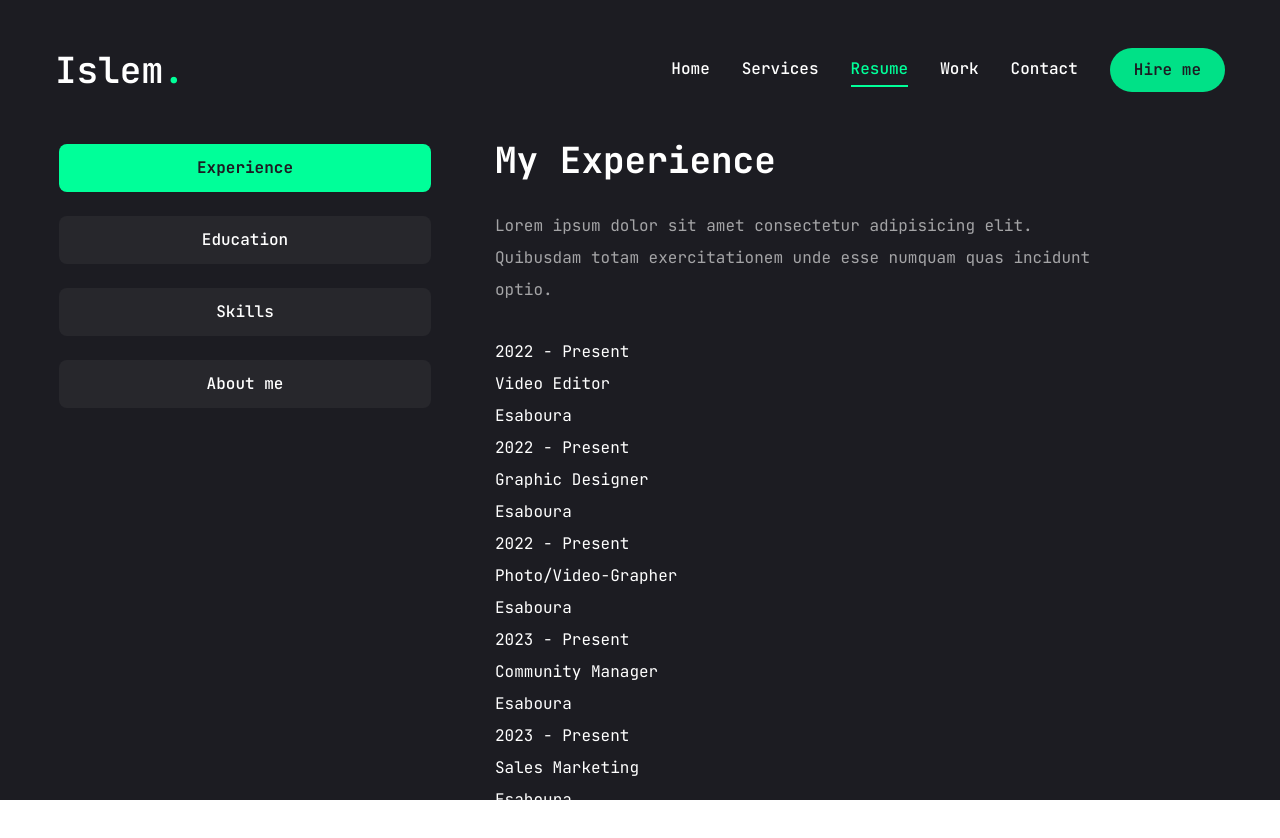
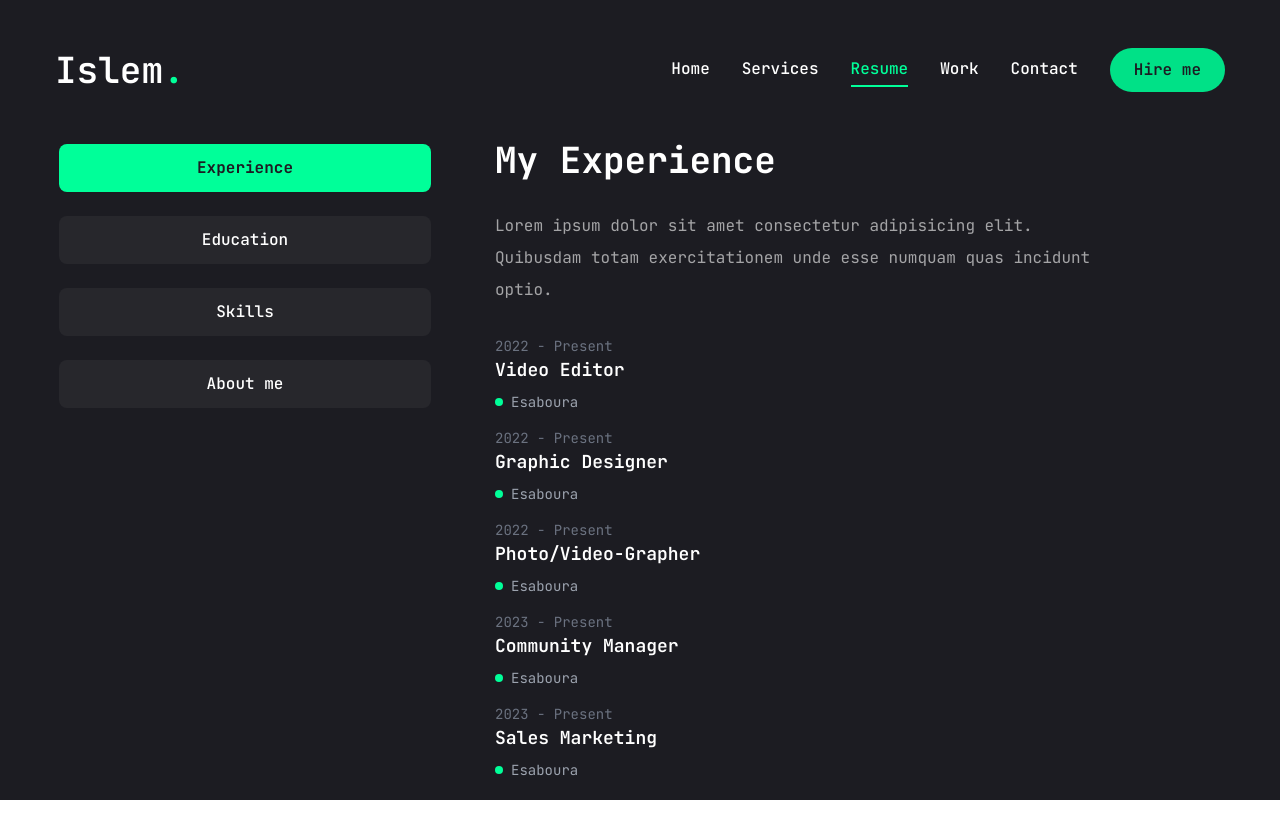
Before and after one commit to jacoubtech/Portfolio, a Next.js app: page /resume in a window 1280 px wide. Shown: the top 838 px of the page. After the commit the page ends 816 px from the top, so only its background shows below. Built offline with nearby package versions, Linux system fonts and the light colour scheme.

Commit message:
error : scroll area resolved by senior dev mr.Filali Abderaouf allah ybarek

```diff
--- a/app/resume/page.tsx
+++ b/app/resume/page.tsx
@@ -199,18 +199,20 @@ const resume = () => {
             <div className="flex flex-col gap-[30px] text-center xl:text-left">
               <h3 className="text-4xl font-bold">{experience.title}</h3>
               <p className="max-w-[600px] text-white/60 mx-auto xl:mx-0">{experience.description}</p>
-              <ScrollArea className="h-[480px]">
+                <ScrollArea className="h-[480px] overflow-y-auto scrollbar-hide">
                   <ul>
-                  {experience.items.map((item, index)=>{
-                    return <li>
-                      <span>{item.duration}</span>
-                      <h3>{item.position}</h3>
-                      <div>
+                    {experience.items.map((item, index) => {
+                      return (
+                        <li key={index} className="mb-4">
+                          <span className="block text-sm text-gray-500">{item.duration}</span>
+                          <h3 className="text-lg font-semibold">{item.position}</h3>
+                          <div className="flex items-center mt-2">
                             {/* dot */}
-                        <span></span>
-                        <p>{item.company}</p>
+                            <span className="w-2 h-2 bg-accent rounded-full mr-2"></span>
+                            <p className="text-sm text-gray-400">{item.company}</p>
                           </div>
                         </li>
+                      );
                     })}
                   </ul>
                 </ScrollArea>
```
Lines whose indentation alone changed are shown as unchanged.
